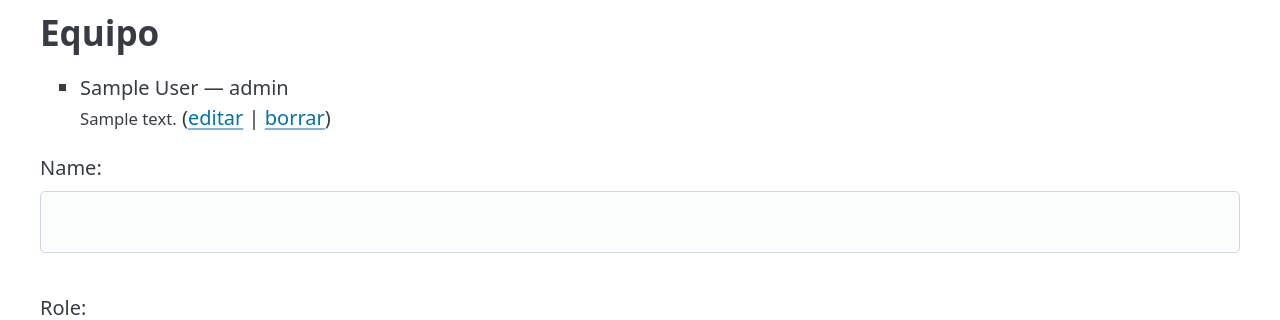
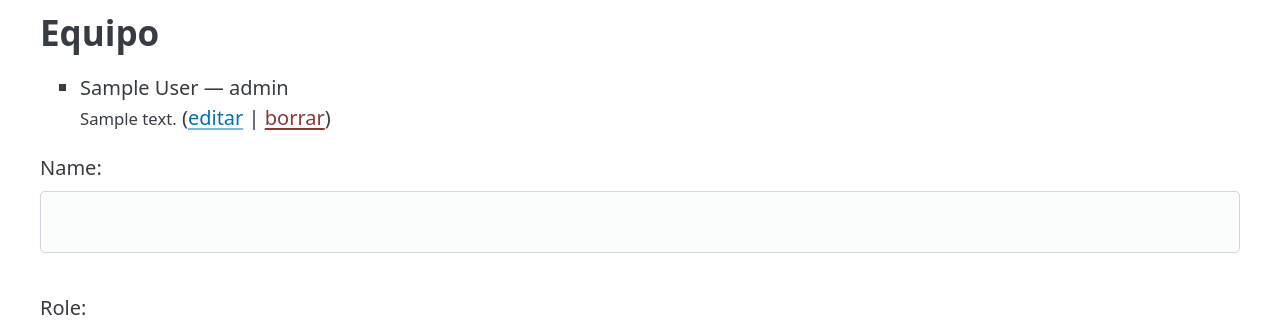
Before and after one commit to hernei152/vc-aplicator, a Django app: page / in a window 1280 px wide. Shown: the part 142-462 px from the top of the page. Run offline with Django 5.2, Linux system fonts and the light colour scheme; tables that the repository leaves empty hold one stand-in row (values such as "Sample post").

Commit message:
style(design): FINDING-004 — give destructive actions a danger treatment distinct from save

```diff
--- /dev/null
+++ b/aplicator/static/aplicator/app.css
@@ -0,0 +1,16 @@
+/* Project layer on top of Pico. Only tokens Pico does not ship. */
+
+/* Destructive actions must never look like save actions.
+   Selector needs the element to outrank Pico's own [type=submit] rule. */
+button.danger,
+[type="submit"].danger {
+  --pico-background-color: var(--pico-del-color);
+  --pico-border-color: var(--pico-del-color);
+  --pico-color: #fff;
+}
+a.danger {
+  --pico-color: var(--pico-del-color);
+  --pico-underline: var(--pico-del-color);
+  background: none;
+  border: none;
+}
--- a/aplicator/templates/aplicator/base.html
+++ b/aplicator/templates/aplicator/base.html
@@ -6,6 +6,7 @@
   <meta name="viewport" content="width=device-width, initial-scale=1">
   <title>accel</title>
   <link rel="stylesheet" href="{% static 'aplicator/pico.min.css' %}">
+  <link rel="stylesheet" href="{% static 'aplicator/app.css' %}">
 </head>
 <body>
   {% with active=request.resolver_match.url_name %}
--- a/aplicator/templates/aplicator/context.html
+++ b/aplicator/templates/aplicator/context.html
@@ -11,7 +11,7 @@
     <br><small>{{ member.bio|default:member.track_record|truncatewords:15 }}</small>
     {% endif %}
     (<a href="{% url 'aplicator:team_member_edit' member.id %}">editar</a> |
-    <a href="{% url 'aplicator:team_member_delete_confirm' member.id %}">borrar</a>)
+    <a href="{% url 'aplicator:team_member_delete_confirm' member.id %}" class="danger">borrar</a>)
   </li>
   {% endfor %}
 </ul>
@@ -27,7 +27,7 @@
   <li>
     <strong>{{ block.label }}</strong>: {{ block.text|truncatewords:20 }}
     (<a href="{% url 'aplicator:context_block_edit' block.id %}">editar</a> |
-    <a href="{% url 'aplicator:context_block_delete_confirm' block.id %}">borrar</a>)
+    <a href="{% url 'aplicator:context_block_delete_confirm' block.id %}" class="danger">borrar</a>)
   </li>
   {% endfor %}
 </ul>
--- a/aplicator/templates/aplicator/delete_confirm.html
+++ b/aplicator/templates/aplicator/delete_confirm.html
@@ -4,7 +4,7 @@
 <p>¿Confirmás borrar <strong>{{ label }}</strong>?</p>
 <form method="post" action="{{ delete_url }}">
   {% csrf_token %}
-  <button type="submit">Sí, borrar</button>
+  <button type="submit" class="danger">Sí, borrar</button>
 </form>
 <p><a href="{% url 'aplicator:context' %}">Cancelar</a></p>
 {% endblock %}
```
